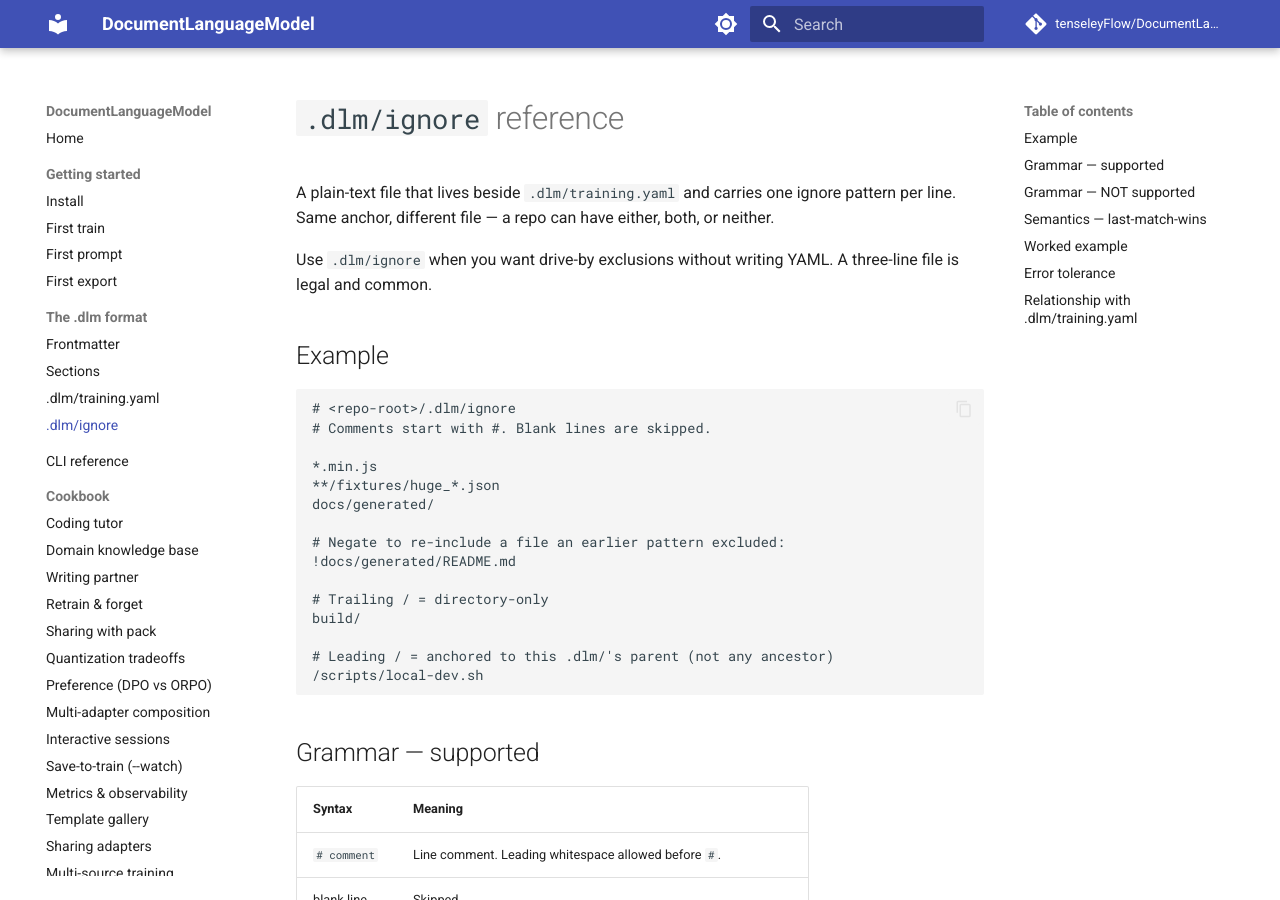
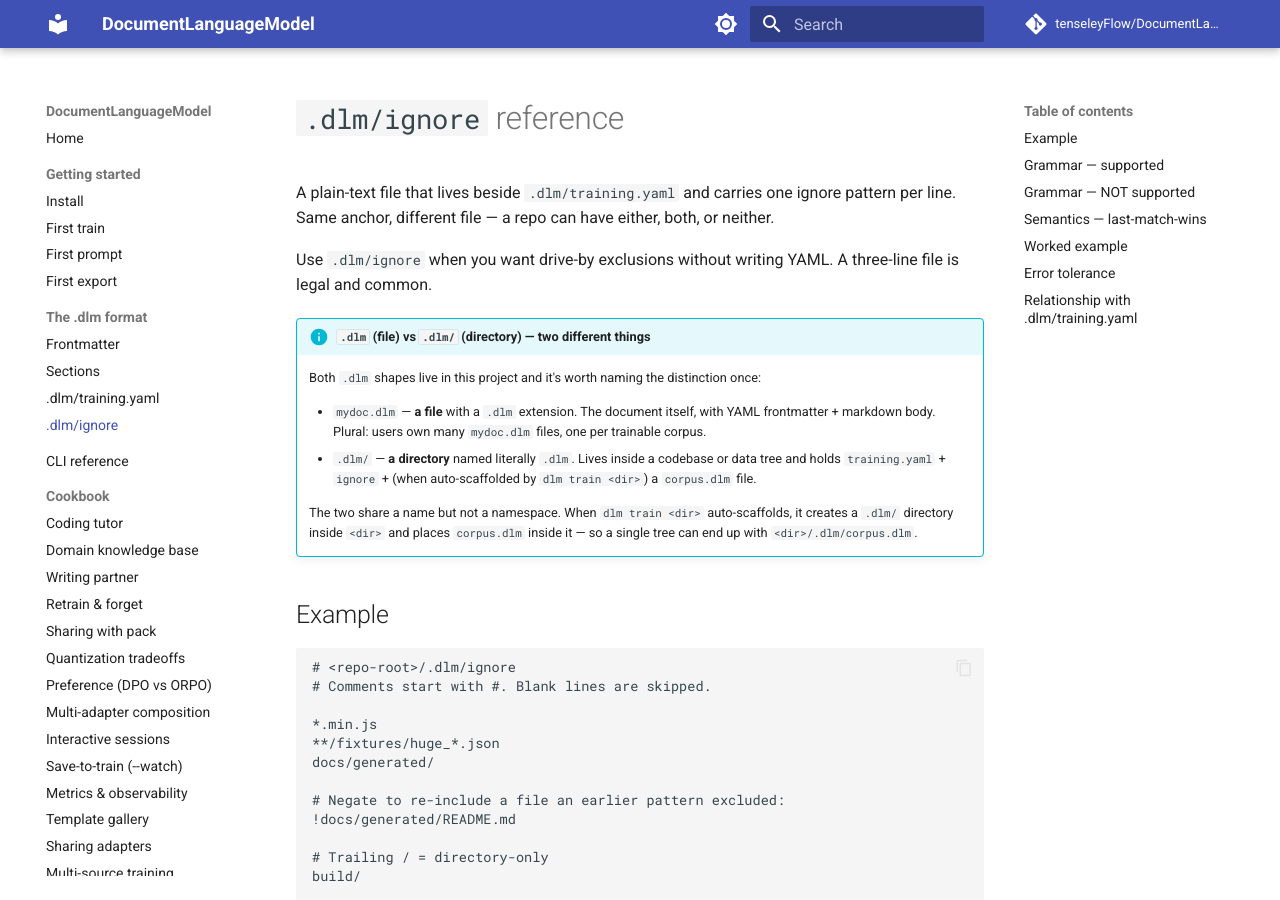
Before and after one commit to tenseleyFlow/DocumentLanguageModel, an MkDocs documentation site: the page built from docs/format/dlm-ignore.md, in a window 1280 px wide and 900 px high. Built offline with MkDocs 1.6.1 and Material for MkDocs 9.7.7, drawn with Linux system fonts in a browser that asks for light colours; comment, search, counter and statistics services are not loaded.

Commit message:
docs(format): note .dlm file vs .dlm/ directory namespace (audit-09 m4)

```diff
--- a/docs/format/dlm-ignore.md
+++ b/docs/format/dlm-ignore.md
@@ -6,6 +6,22 @@ can have either, both, or neither.
 
 Use `.dlm/ignore` when you want drive-by exclusions without writing
 YAML. A three-line file is legal and common.
+
+!!! info "`.dlm` (file) vs `.dlm/` (directory) — two different things"
+    Both `.dlm` shapes live in this project and it's worth naming the
+    distinction once:
+
+    - `mydoc.dlm` — **a file** with a `.dlm` extension. The document
+      itself, with YAML frontmatter + markdown body. Plural: users own
+      many `mydoc.dlm` files, one per trainable corpus.
+    - `.dlm/` — **a directory** named literally `.dlm`. Lives inside a
+      codebase or data tree and holds `training.yaml` + `ignore` +
+      (when auto-scaffolded by `dlm train <dir>`) a `corpus.dlm` file.
+
+    The two share a name but not a namespace. When `dlm train <dir>`
+    auto-scaffolds, it creates a `.dlm/` directory inside `<dir>` and
+    places `corpus.dlm` inside it — so a single tree can end up with
+    `<dir>/.dlm/corpus.dlm`.
 
 ## Example
 
```
